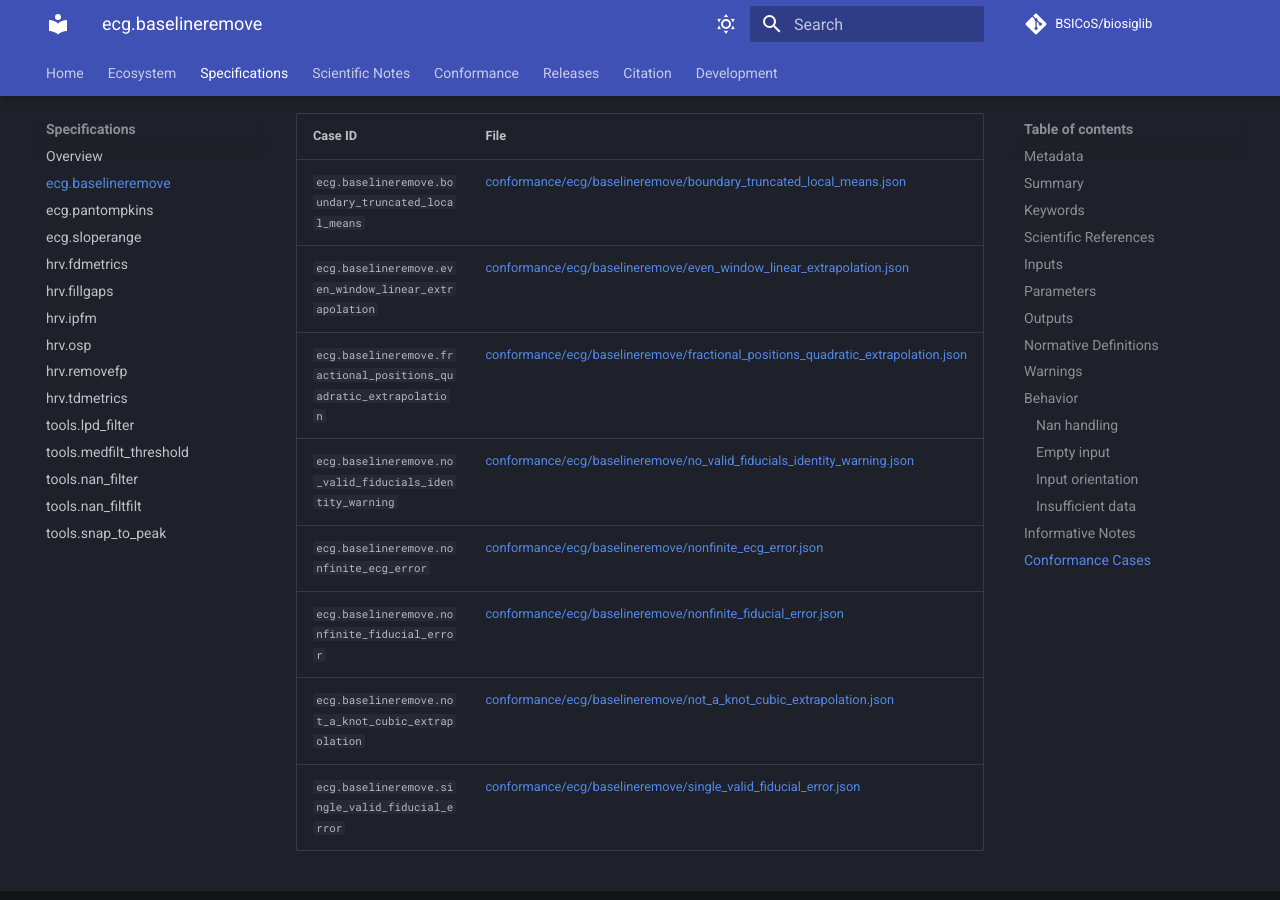
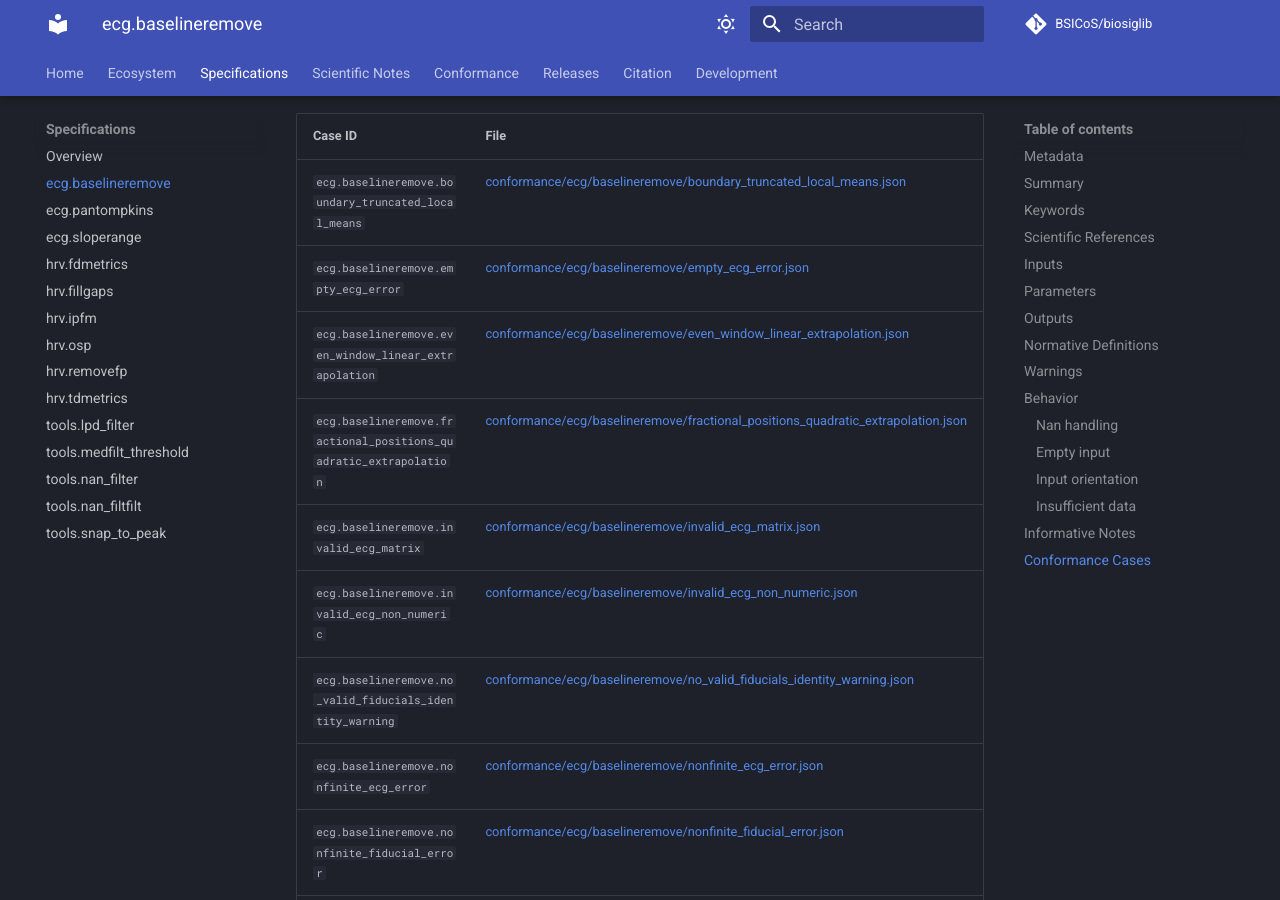
Before and after one commit to BSICoS/biosiglib, an MkDocs documentation site: the page built from docs/generated/specifications/ecg.baselineremove.md, in a window 1280 px wide and 900 px high, scrolled down 4289 px. Built offline with MkDocs 1.6.1 and Material for MkDocs 9.7.7, drawn with Linux system fonts in a browser that asks for light colours; comment, search, counter and statistics services are not loaded.

Commit message:
test: cover normative baseline removal branches

```diff
--- a/docs/generated/specifications/ecg.baselineremove.md
+++ b/docs/generated/specifications/ecg.baselineremove.md
@@ -97,8 +97,11 @@ If no valid fiducial position remains, emit no_valid_fiducial_positions and retu
 | Case ID | File |
 | --- | --- |
 | `ecg.baselineremove.boundary_truncated_local_means` | [conformance/ecg/baselineremove/boundary_truncated_local_means.json](https://github.com/BSICoS/biosiglib/blob/main/conformance/ecg/baselineremove/boundary_truncated_local_means.json) |
+| `ecg.baselineremove.empty_ecg_error` | [conformance/ecg/baselineremove/empty_ecg_error.json](https://github.com/BSICoS/biosiglib/blob/main/conformance/ecg/baselineremove/empty_ecg_error.json) |
 | `ecg.baselineremove.even_window_linear_extrapolation` | [conformance/ecg/baselineremove/even_window_linear_extrapolation.json](https://github.com/BSICoS/biosiglib/blob/main/conformance/ecg/baselineremove/even_window_linear_extrapolation.json) |
 | `ecg.baselineremove.fractional_positions_quadratic_extrapolation` | [conformance/ecg/baselineremove/fractional_positions_quadratic_extrapolation.json](https://github.com/BSICoS/biosiglib/blob/main/conformance/ecg/baselineremove/fractional_positions_quadratic_extrapolation.json) |
+| `ecg.baselineremove.invalid_ecg_matrix` | [conformance/ecg/baselineremove/invalid_ecg_matrix.json](https://github.com/BSICoS/biosiglib/blob/main/conformance/ecg/baselineremove/invalid_ecg_matrix.json) |
+| `ecg.baselineremove.invalid_ecg_non_numeric` | [conformance/ecg/baselineremove/invalid_ecg_non_numeric.json](https://github.com/BSICoS/biosiglib/blob/main/conformance/ecg/baselineremove/invalid_ecg_non_numeric.json) |
 | `ecg.baselineremove.no_valid_fiducials_identity_warning` | [conformance/ecg/baselineremove/no_valid_fiducials_identity_warning.json](https://github.com/BSICoS/biosiglib/blob/main/conformance/ecg/baselineremove/no_valid_fiducials_identity_warning.json) |
 | `ecg.baselineremove.nonfinite_ecg_error` | [conformance/ecg/baselineremove/nonfinite_ecg_error.json](https://github.com/BSICoS/biosiglib/blob/main/conformance/ecg/baselineremove/nonfinite_ecg_error.json) |
 | `ecg.baselineremove.nonfinite_fiducial_error` | [conformance/ecg/baselineremove/nonfinite_fiducial_error.json](https://github.com/BSICoS/biosiglib/blob/main/conformance/ecg/baselineremove/nonfinite_fiducial_error.json) |
```
Also changed, not shown: 3 other files.
